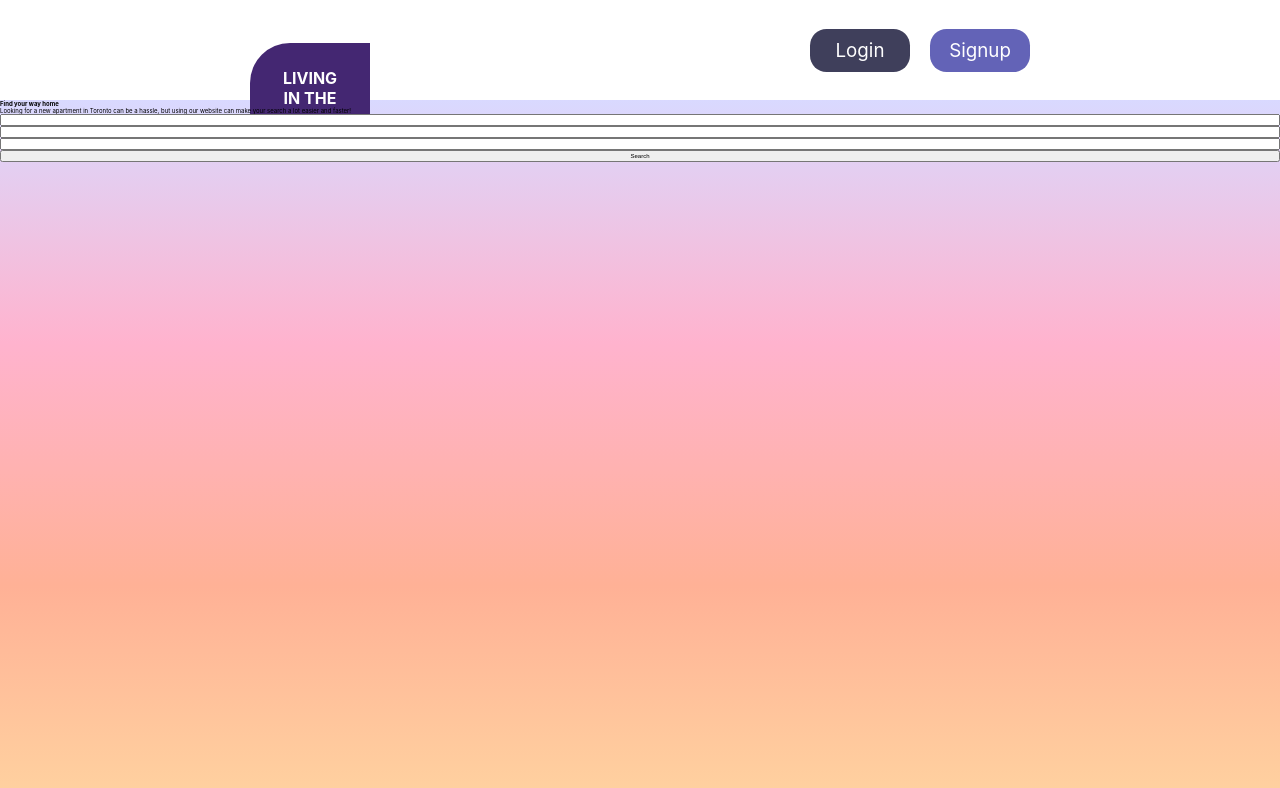
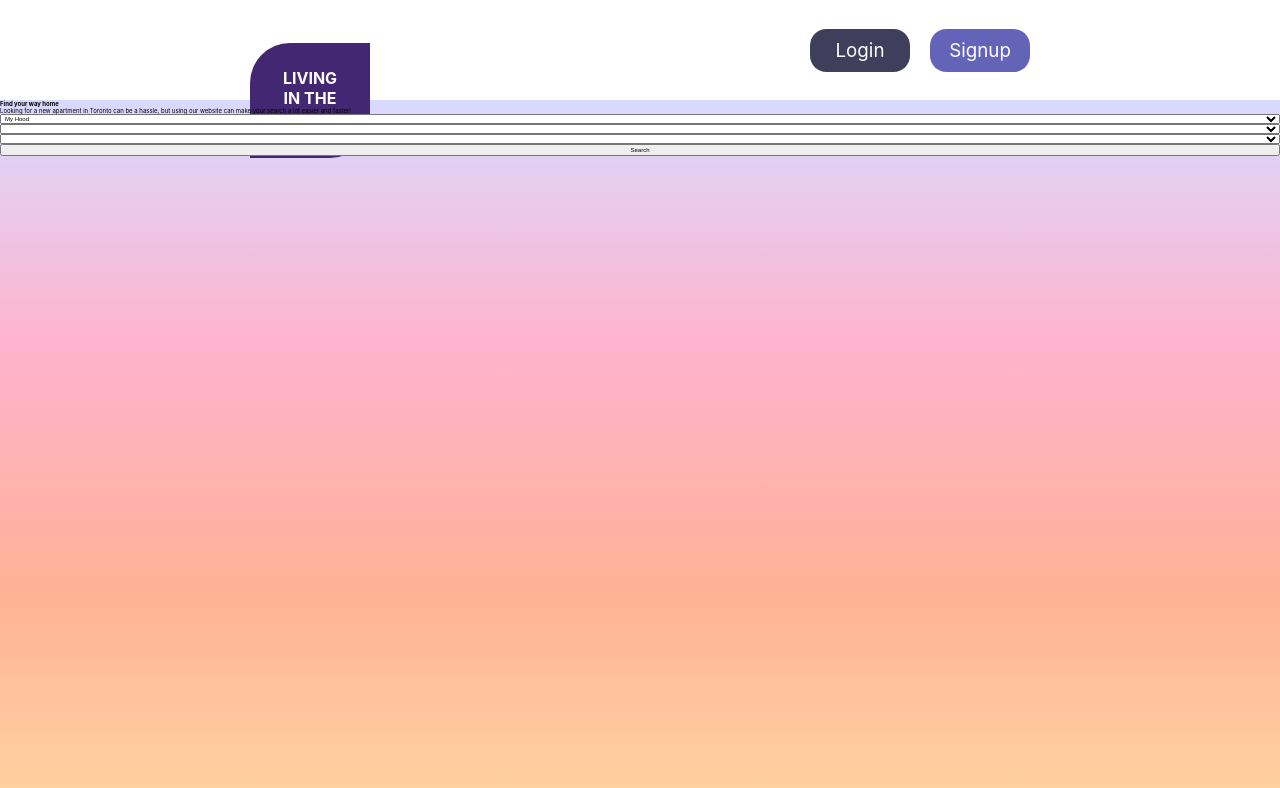
Before and after one commit to JuanTValdez/Living-in-the-Six, a React (Create React App) app: page / in a window 1280 px wide. Shown: the top 788 px of the page. Built offline with nearby package versions, Linux system fonts and the light colour scheme.

Commit message:
final save - working on home screen select elements

```diff
--- a/src/components/Home.js
+++ b/src/components/Home.js
@@ -7,18 +7,25 @@ export default function Home() {
 		<>
 			<NavBar />
 			<div className='gradient'>
-				<div className='wrapper'>
+				<div className='container'>
 					<h1>Find your way home</h1>
 					<p>
 						Looking for a new apartment in Toronto can be a hassle, but using
 						our website can make your search a lot easier and faster!
 					</p>
 					<form className='flex-col'>
-						<input type='dropdown' />
-						<input type='dropdown' />
-						<input type='dropdown' />
+						<select value='hoods' required>
+							<option value='' disabled selected hidden>
+								Select your hood
+							</option>
+							<option value=''>My Hood</option>
+							<option value=''>Your Hood</option>
+							<option value=''>Their Hood</option>
+						</select>
+						<select type='dropdown' />
+						<select type='dropdown' />
 						<button>Search</button>
-					</form>{' '}
+					</form>
 				</div>
 			</div>
 		</>
```
